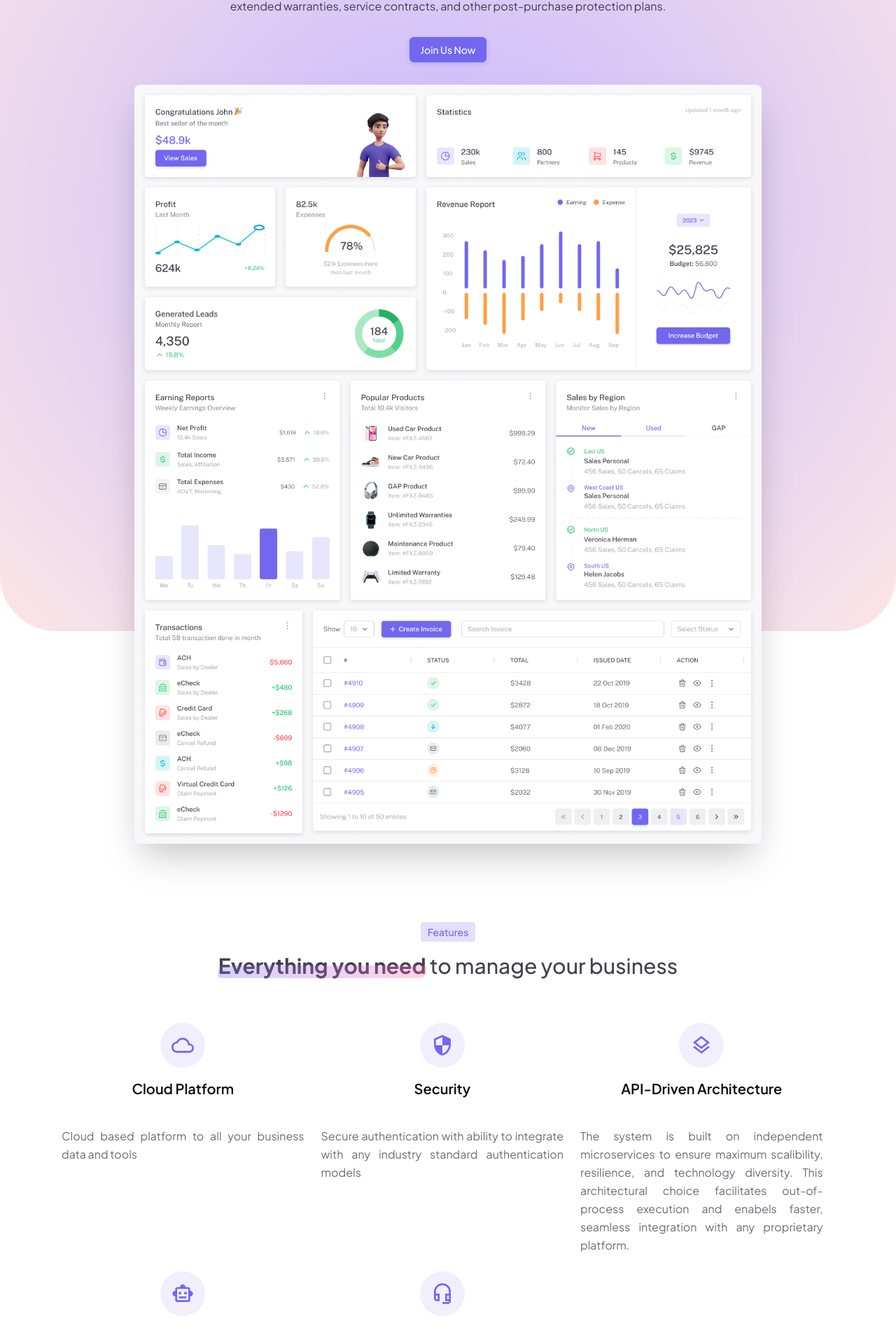
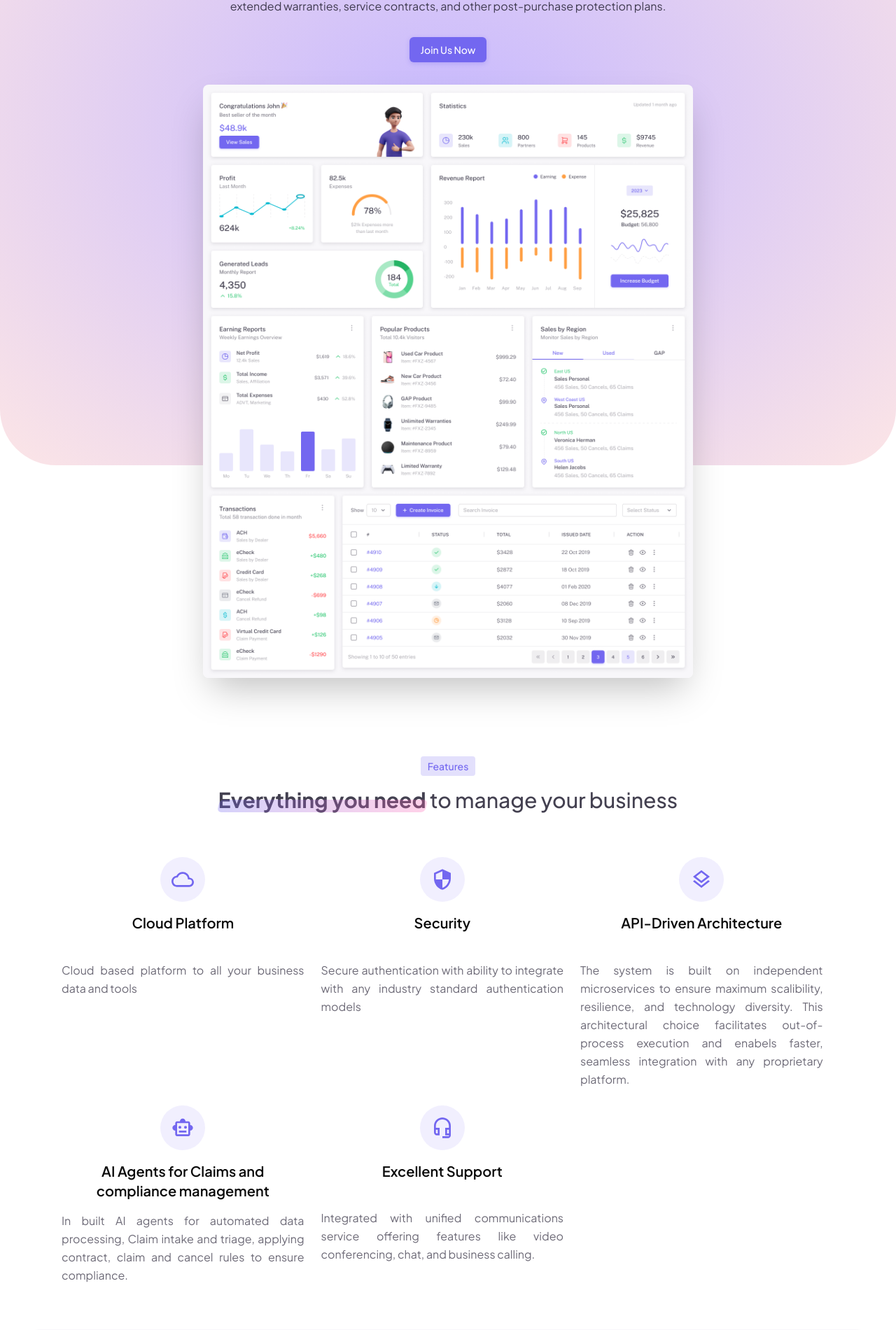
Before and after one commit to ksuryaprasadreddy/react-test, a Next.js app: page / in a window 1280 px wide. Shown: the part 300-2201 px from the top of the page at 70% size. Built offline with nearby package versions, Linux system fonts and the light colour scheme.

Commit message:
minor UI chagnes and imports

```diff
--- a/app/page.tsx
+++ b/app/page.tsx
@@ -9,9 +9,9 @@ import { Star, Laptop, User, Diamond, BadgeCheck, ShoppingCart } from "lucide-re
 import { MdOutlineCloud, MdOutlineSecurity, MdOutlineLayers, MdOutlineSmartToy, MdOutlineHeadsetMic } from "react-icons/md";
 import TeamSection from "@/components/TeamSection";
 import PricingSection from "@/components/PricingSection";
-import FAQSection from "@/components/FAQSection";
+import FAQSection from "@/components/navbarfootertheme/FAQSection";
 import ContactSection from "../components/PopularArticles/ContactSection";
-import Footer from "@/components/Footer";
+import Footer from "@/components/navbarfootertheme/Footer";
 import PopulatArticles from "@/components/PopularArticles/PopularArticles";
 import FlowChart from "@/components/FlowChart";
 
@@ -225,16 +225,16 @@ export default function HomePage() {
             <Image
               src="/Dashboard.png"
               alt="dashboard"
-              width={900}
-              height={700}
-              className="rounded-[0.5rem] w-full max-w-4xl shadow-2xl"
+              width={700}
+              height={300}
+              className="rounded-[0.5rem] shadow-2xl"
             />
           </motion.div>
         </div>
       </motion.section>
 
       {/* Features Section */}
-      <section id="features" className="pt-16 md:pt-24 mt-20 md:mt-80">
+      <section id="features" className="py-16 md:pt-24 mt-20 md:mt-80">
         <div className="container mx-auto px-4">
           <motion.div
             className="text-center mb-16"
@@ -275,7 +275,7 @@ export default function HomePage() {
       </section>
 
       {/* Solutions Section Placeholder */}
-      <section id="solutions" className="w-full px-1 pt-16 bg-[#f8f7fa] dark:bg-slate-900 rounded-tl-[60px] rounded-tr-[60px] flex flex-col items-center">
+      <section id="solutions" className="w-full px-1 py-16 bg-[#f8f7fa] dark:bg-slate-900 rounded-tl-[60px] rounded-tr-[60px] flex flex-col items-center">
         <FlowChart />
       </section>
 
@@ -449,17 +449,24 @@ export default function HomePage() {
           </div>
         </div>
       </section> */}
-      <section>
+      <section className = "bg-[#f8f7fa] dark:bg-slate-900">
         <PopulatArticles />
       </section>
 
       {/* Technologies Section Placeholder */}
-      <section id="technologies" className="py-16 md:py-24">
+      <section id="technologies" className="py-16 md:pt-24 dark:bg-slate-900">
         <div className="container mx-auto px-4 text-center">
-          <div className="inline-block px-2.5 py-0.5 bg-[#7367f0]/20 rounded mb-4">
+          <div className="inline-block mb-4">
+        <motion.div
+          initial={{ opacity: 0, y: -20 }}
+          animate={{ opacity: 1, y: 0 }}
+          transition={{ duration: 0.5 }}
+          className="px-2.5 py-0.5 bg-[#7367f0]/20 rounded"
+        >
             <span className="text-[#7367f0] text-sm font-medium">
               Technologies
             </span>
+        </motion.div>
           </div>
           <h2 className="text-2xl md:text-3xl font-extrabold text-[#2f2b3d]/90 dark:text-white mb-2">
             Cutting-edge Technologies
--- a/components/PopularArticles/PopularArticles.tsx
+++ b/components/PopularArticles/PopularArticles.tsx
@@ -57,7 +57,7 @@ const DEFAULT_ITEMS = [
 
 const PopulatArticles = () => {
   return (
-    <div id="industries" className="max-w-7xl mx-auto px-4 md:px-6 m-10 text-center py-16 md:py-24">
+    <div id="industries" className="max-w-7xl mx-auto px-4 md:px-6 text-center py-16 md:pt-24">
 
       {/* <h1 className="text-3xl font-bold text-center">Industries</h1> */}
       <div className="inline-block px-2.5 py-0.5 bg-[#7367f0]/20 rounded mb-4">
--- a/components/PricingSection.tsx
+++ b/components/PricingSection.tsx
@@ -74,7 +74,7 @@ const PricingSection: React.FC = () => {
   };
 
   return (
-    <div className="px-4 pt-16 bg-[#f8f7fa] dark:bg-slate-900 rounded-3xl">
+    <div className="px-4 py-16 dark:bg-slate-900 rounded-3xl">
       <motion.div
         className="flex flex-col items-center gap-16"
         initial="initial"
--- a/components/navbarfootertheme/FAQSection.tsx
+++ b/components/navbarfootertheme/FAQSection.tsx
@@ -39,7 +39,7 @@ const FAQSection: React.FC = () => {
   };
 
   return (
-    <section className="w-full px-1 pt-16 bg-[#f8f7fa] dark:bg-slate-900 rounded-tl-[60px] rounded-tr-[60px] flex flex-col items-center">
+    <section className="w-full px-1 py-16 bg-[#f8f7fa] dark:bg-slate-900 rounded-tl-[60px] rounded-tr-[60px] flex flex-col items-center">
       <div className="max-w-6xl mx-auto px-4 md:px-6 flex flex-col items-center gap-16">
         {/* Header Section */}
         <div className="w-full flex flex-col items-center gap-4">
```
